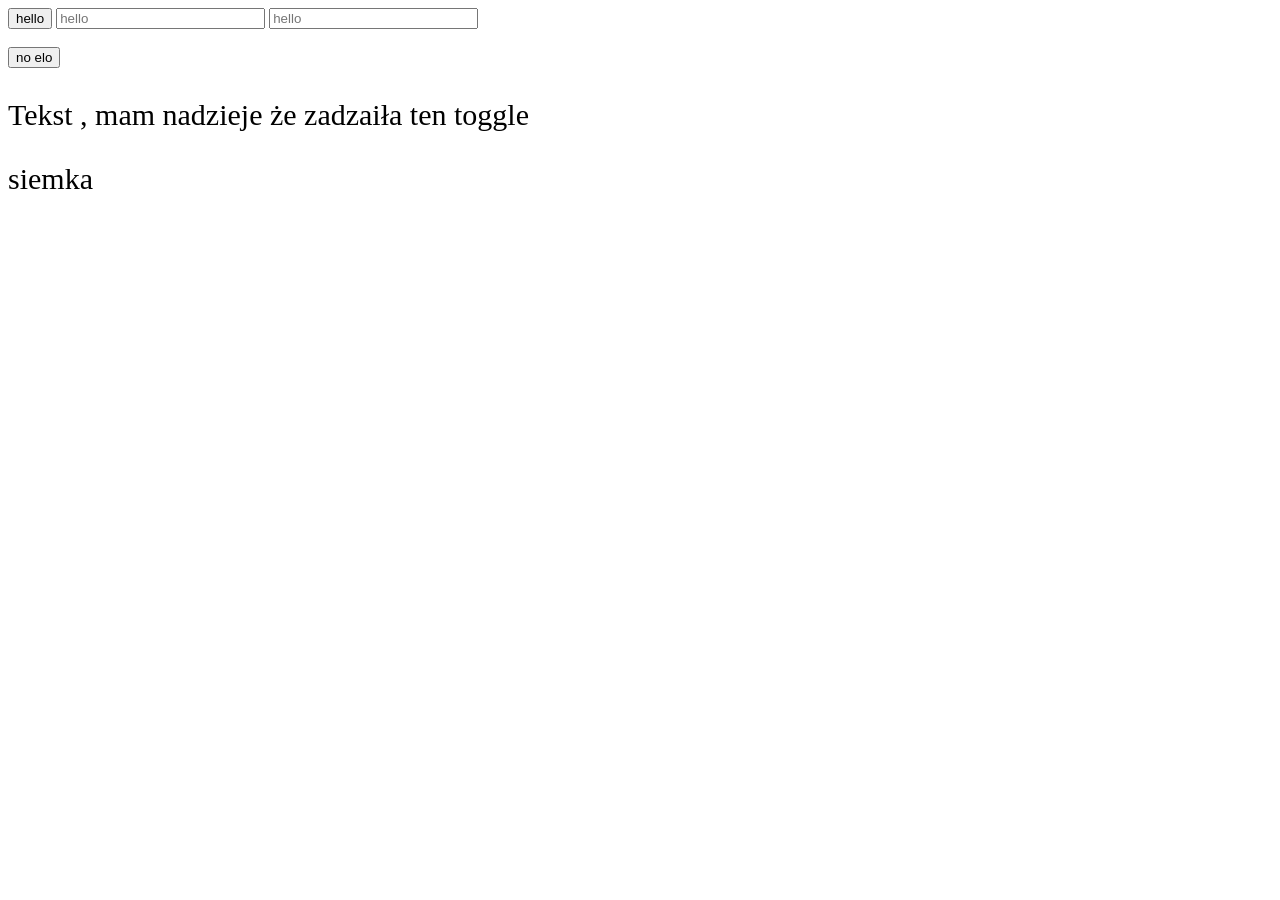
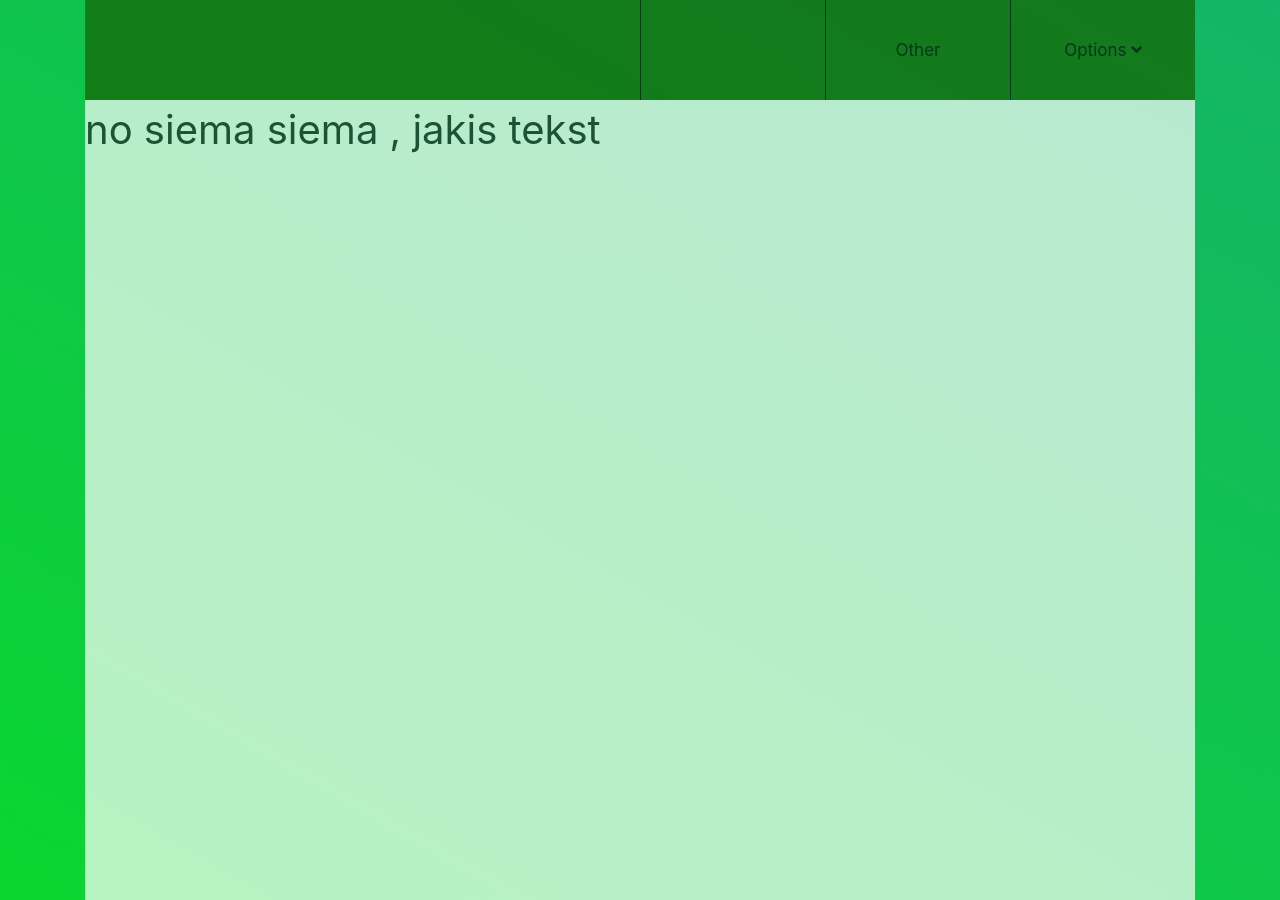
Before and after one commit to Pabblittto/67Kigu, a plain HTML site: page index.html in a window 1280 px wide. Before the commit the page ends 800 px from the top, so only its background shows below. Drawn offline with nearby package versions, Linux system fonts and the light colour scheme.

Commit message:
some useless commit

```diff
--- a/css/master.css
+++ b/css/master.css
@@ -1,7 +1,83 @@
 p{
-font-size: 30px;
+font-size: 40px;
+opacity: 1;
 }
 
 .tekst{
   display: block;
 }
+
+
+.container{
+background-image: linear-gradient(30deg,rgb(10, 214, 47),rgb(20, 181, 103));
+
+margin: auto;
+}
+
+.mainDiv{
+opacity: 0.7;
+background-color: white;
+width: 100%;
+height: 900px;
+
+}
+
+.menu{
+  background-color: rgb(19, 96, 0);
+width: 100%;
+height: 100px;
+}
+
+.buttons{
+  float: right;
+height: inherit;
+width: 190px;
+border-left-width: 1px;
+border-left-color: black;
+border-left-style: solid;
+text-align: center;
+vertical-align: middle;
+line-height: 100px;
+color: rgb(0, 0, 0);
+font-size: 17px;
+}
+
+.buttons:hover{
+  background-color: rgb(8, 40, 0);
+
+}
+
+a:active{
+  text-decoration: none;
+  color: black;
+
+}
+
+a:visited{
+  text-decoration: none;
+  color: black;
+}
+
+.more{
+  z-index: 1;
+display: none;
+position: absolute;
+width: 1110px;
+height: 100px;
+background-color: rgb(64, 135, 47);
+}
+
+#Options{
+text-align: center;
+}
+
+.text{
+width: auto;
+height: auto;
+
+}
+
+.content{
+  position: relative;
+  top: 0;
+}
--- a/index.html
+++ b/index.html
@@ -6,17 +6,46 @@
     <script src="./js/jquery-3.3.1.js" > </script>
     <script src="./js/java.js"> </script>
     <link rel="stylesheet" href="./css/master.css">
+    <meta name="keywords" content="siema, elo , stronka, testy">
+
+<link rel="stylesheet" href="https://stackpath.bootstrapcdn.com/bootstrap/4.1.3/css/bootstrap.min.css" integrity="sha384-MCw98/SFnGE8fJT3GXwEOngsV7Zt27NXFoaoApmYm81iuXoPkFOJwJ8ERdknLPMO" crossorigin="anonymous">
+
+
+        <script src="https://cdnjs.cloudflare.com/ajax/libs/popper.js/1.14.3/umd/popper.min.js" integrity="sha384-ZMP7rVo3mIykV+2+9J3UJ46jBk0WLaUAdn689aCwoqbBJiSnjAK/l8WvCWPIPm49" crossorigin="anonymous"></script>
+        <script src="https://stackpath.bootstrapcdn.com/bootstrap/4.1.3/js/bootstrap.min.js" integrity="sha384-ChfqqxuZUCnJSK3+MXmPNIyE6ZbWh2IMqE241rYiqJxyMiZ6OW/JmZQ5stwEULTy" crossorigin="anonymous"></script>
+
+<link rel="stylesheet" href="https://use.fontawesome.com/releases/v5.2.0/css/all.css" integrity="sha384-hWVjflwFxL6sNzntih27bfxkr27PmbbK/iSvJ+a4+0owXq79v+lsFkW54bOGbiDQ" crossorigin="anonymous">
+
 
   </head>
-  <body>
-    <button type="button" name="button" class="buttonelo" onclick="printlog()">hello</button>
-    <input type="text" name="" value="" placeholder="hello" size="23" class="inputelo" >
-    <input type="text" name="" value="" placeholder="hello" size="23" class="inputelo" ><br/><br/>
-    <button type="button" name="button">no elo</button>
-    <div class="tekst">
-      <p > Tekst , mam nadzieje że zadzaiła ten toggle</p>
-      <p>siemka</p>
+  <body class="container">
+
+  <div class="mainDiv">
+    <div class="menu">
+       <a href="#" > <div class="buttons col-md-2" id="btnOption" onclick="elo('Options')"> Options  <i class="fas fa-angle-down"></i> </div></a>
+     <a href="#" >  <div class="buttons col-md-2" onclick="elo('Other')"> Other </div></a>
+      <div class="buttons col-md-2"> </div>
     </div>
 
+
+
+
+<div class="content">
+
+  <div class="more col-md-12" id="Options">
+<p>no Optionnnns</p>
+  </div>
+  <div class="more col-md-12" id="Other">
+<p>no Other another</p>
+  </div>
+
+<p>no siema siema , jakis tekst </p>
+
+
+
+
+</div>
+
+  </div>
   </body>
 </html>
--- a/js/java.js
+++ b/js/java.js
@@ -1,20 +1,21 @@
 $(document).ready(function(){
 
-
-
-
+$(".content").click( function(){
+  $(".more:visible").slideUp(100, function() {});
+  console.log("poszło");
 })
 
-function printlog()
-{
-
- $(".inputelo").each(function() {
-  console.log($(this).val());
 });
 
 
-$(".tekst").slideToggle(200, function() {
-  //Stuff to do *after* the animation takes place
-})
+function elo($variable)
+{
+if ($(".more:visible").prop("id")!=$variable) {
+$(".more:visible").slideUp(100, function() {})
 
 }
+
+
+  $('#'+$variable).slideToggle(300, function() {})
+
+}
```
